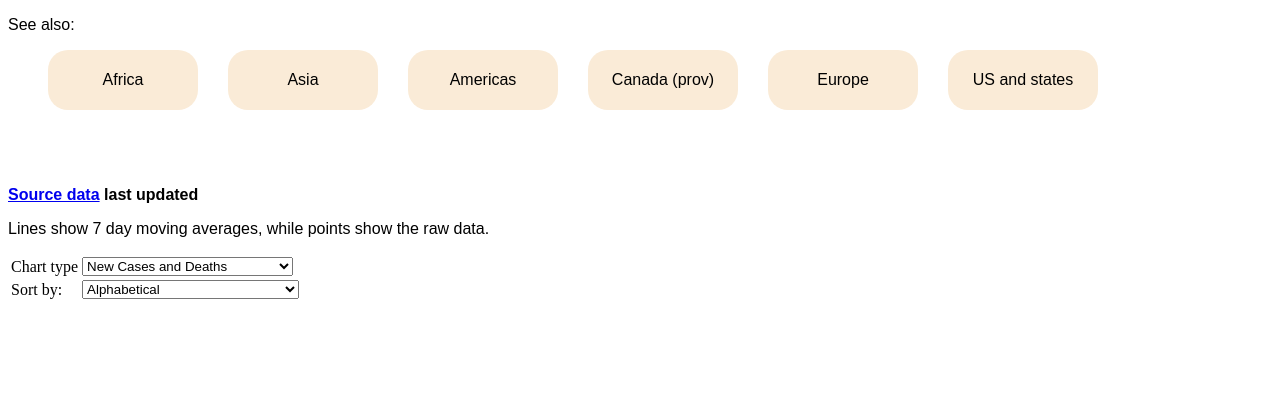
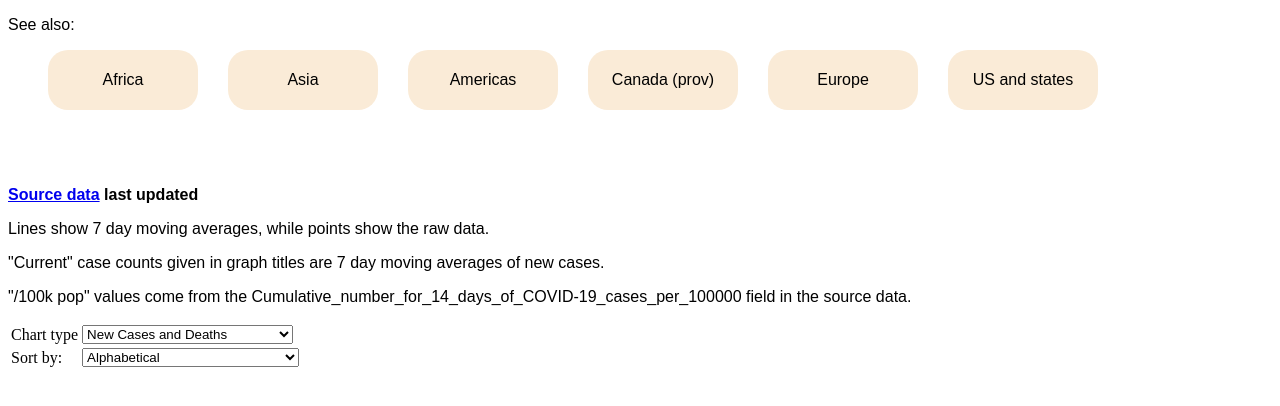
Before and after one commit to commonloon/covid-us, a Flask app: template templates/world.html in a window 1280 px wide. Shown: the top 406 px of the page. Run offline with Flask 2, Linux system fonts and the light colour scheme; the template is opened without the code that fills it, so the values that code supplies are empty.

Commit message:
Put case counts into the plot titles

```diff
--- a/app.py
+++ b/app.py
@@ -147,7 +147,7 @@ def europe():
 
     :return:
     """
-    df = pd.read_csv('https://opendata.ecdc.europa.eu/covid19/casedistribution/csv/')
+    df = pd.read_csv('https://opendata.ecdc.europa.eu/covid19/casedistribution/csv/data.csv')
     df['day'] = pd.to_datetime(df['dateRep'].apply(str),dayfirst=True)
     df['day'] = df['day'].dt.strftime('%Y-%m-%d')
     last_day = max(df.day)
--- a/templates/world.html
+++ b/templates/world.html
@@ -15,11 +15,11 @@
         );
         function latest_case_count(d) {
             // return the most recent moving average of new cases
-            return d[d.length-1]["ncases7day"];
+            return Math.round(d[d.length-1]["ncases7day"]);
         }
         function latest_per_capita(d) {
             // return the most recent per-capita new case count
-            return d[d.length-1]["Cumulative_number_for_14_days_of_COVID-19_cases_per_100000"]
+            return Math.round(d[d.length-1]["Cumulative_number_for_14_days_of_COVID-19_cases_per_100000"])
         }
     </script>
     <link rel="stylesheet" href="static/covid.css">
@@ -47,6 +47,8 @@
         <a href=" {{ source_data_url }}">Source data</a> last updated {{ last_day }}
     </h2>
     <p>Lines show 7 day moving averages, while points show the raw data.</p>
+    <p>"Current" case counts given in graph titles are 7 day moving averages of new cases.</p>
+    <p>"/100k pop" values come from the Cumulative_number_for_14_days_of_COVID-19_cases_per_100000 field in the source data.</p>
 
     <table>
         <tr>
@@ -73,7 +75,7 @@
     </tbody>
     </table>
     <script>
-        function graph(country, covid, p1, l1, p2, l2, label1, label2) {
+        function graph(country, covid, p1, l1, p2, l2, label1, label2, latest_cases, latest_percap) {
             var divname = "div#".concat(country);
             var firstcolor = "#a94352";
             var secondcolor = "#69b3a2";
@@ -142,11 +144,12 @@
                     .style("font-family", "sans-serif")
                     .style("fill", secondcolor);
                 // Add chart title
+                var title = country + ": " + latest_cases + " Current Cases (" + latest_percap + "/100k pop)";
                 svg.append("text")
                     .attr("text-anchor", "center")
                     .attr("y", margin.top)
-                    .attr("x", width / 2)
-                    .text(country)
+                    .attr("x", width / 3)
+                    .text(title)
                     .style("font-family", "sans-serif")
                     .style("fill", "black");
 
@@ -209,7 +212,7 @@
             }
 
         }
-        function fixed_y(country, covid, l1, y_max, label1) {
+        function fixed_y(country, covid, l1, y_max, label1, latest_cases, latest_percap) {
             // This function uses a fixed scale for the y axis.  It's used to show the per-capita plots
             // so we can more easily compare between countries.
             var divname = "div#".concat(country);
@@ -271,11 +274,12 @@
                     .style("fill", firstcolor);
 
                 // Add chart title
+                var title = country + ": " + latest_cases + " Current Cases (" + latest_percap + "/100k pop)";
                 svg.append("text")
                     .attr("text-anchor", "center")
                     .attr("y", margin.top)
                     .attr("x", width / 2)
-                    .text(country)
+                    .text(title)
                     .style("font-family", "sans-serif")
                     .style("fill", "black");
 
@@ -319,7 +323,7 @@
                 sort_helper.forEach(
                     item => graph(item[0], data[item[0]],
                         "cases", "ncases7day", "deaths", "ndeaths7day",
-                        "New Cases", "New Deaths"
+                        "New Cases", "New Deaths", item[1], item[2]
                     )
                 );
             } else if (view == "perCapita") {
@@ -327,14 +331,15 @@
                     item => fixed_y(item[0], data[item[0]],
                         "Cumulative_number_for_14_days_of_COVID-19_cases_per_100000",
                         max_per_capita,
-                        "cases per 100k pop"
+                        "cases per 100k pop",
+                        item[1], item[2]
                     )
                 );
             } else if (view == "results") {
                 sort_helper.forEach(
                     item => graph(item[0], data[item[0]],
                         "testing", "nresults7day", "positiveFraction", "pf7day",
-                        "# of new test results", "positive fraction"
+                        "# of new test results", "positive fraction", item[1], item[2]
                     )
                 );
             }
```
Also changed, not shown: templates/canada.html (+9 -7 lines).
